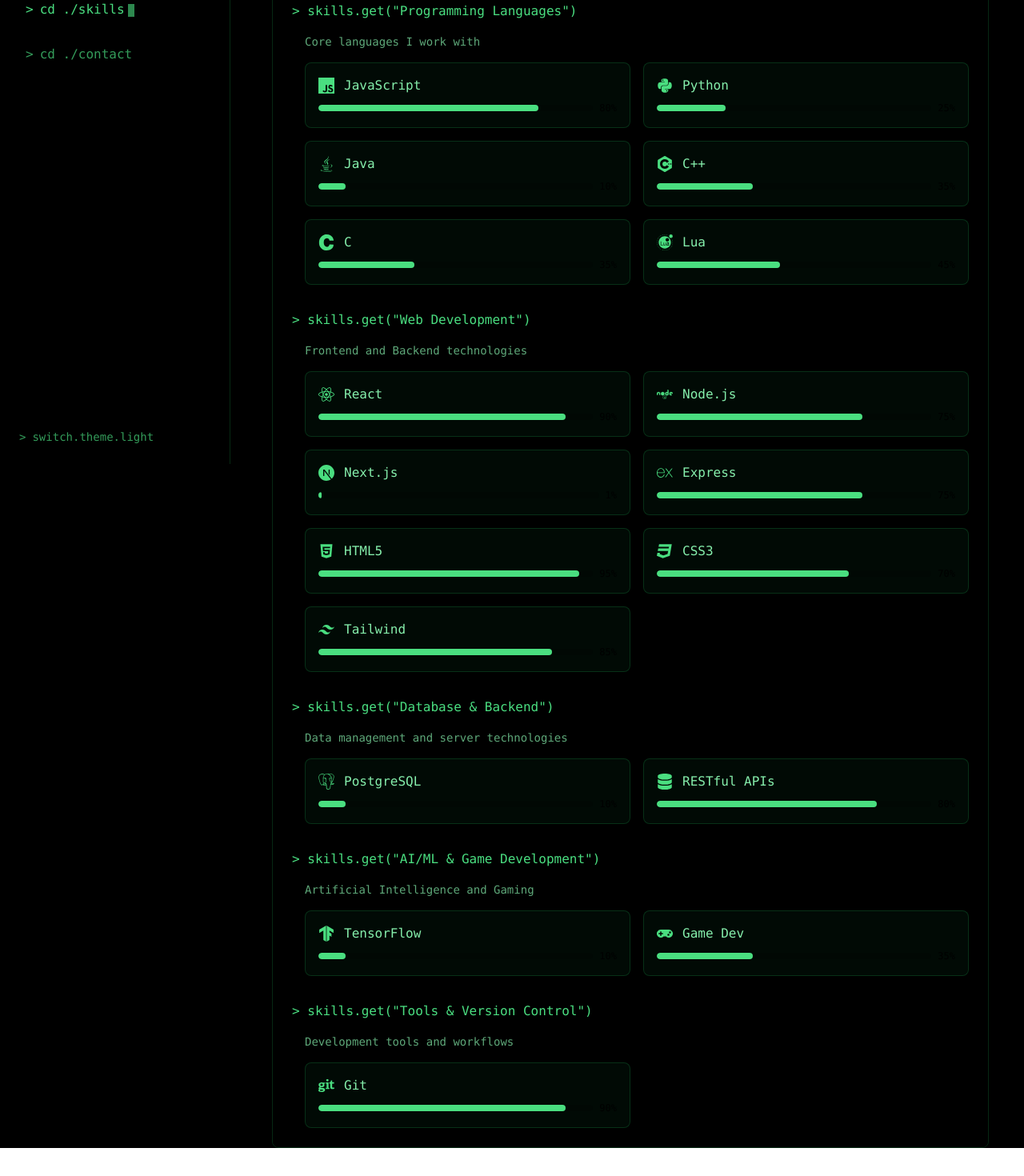
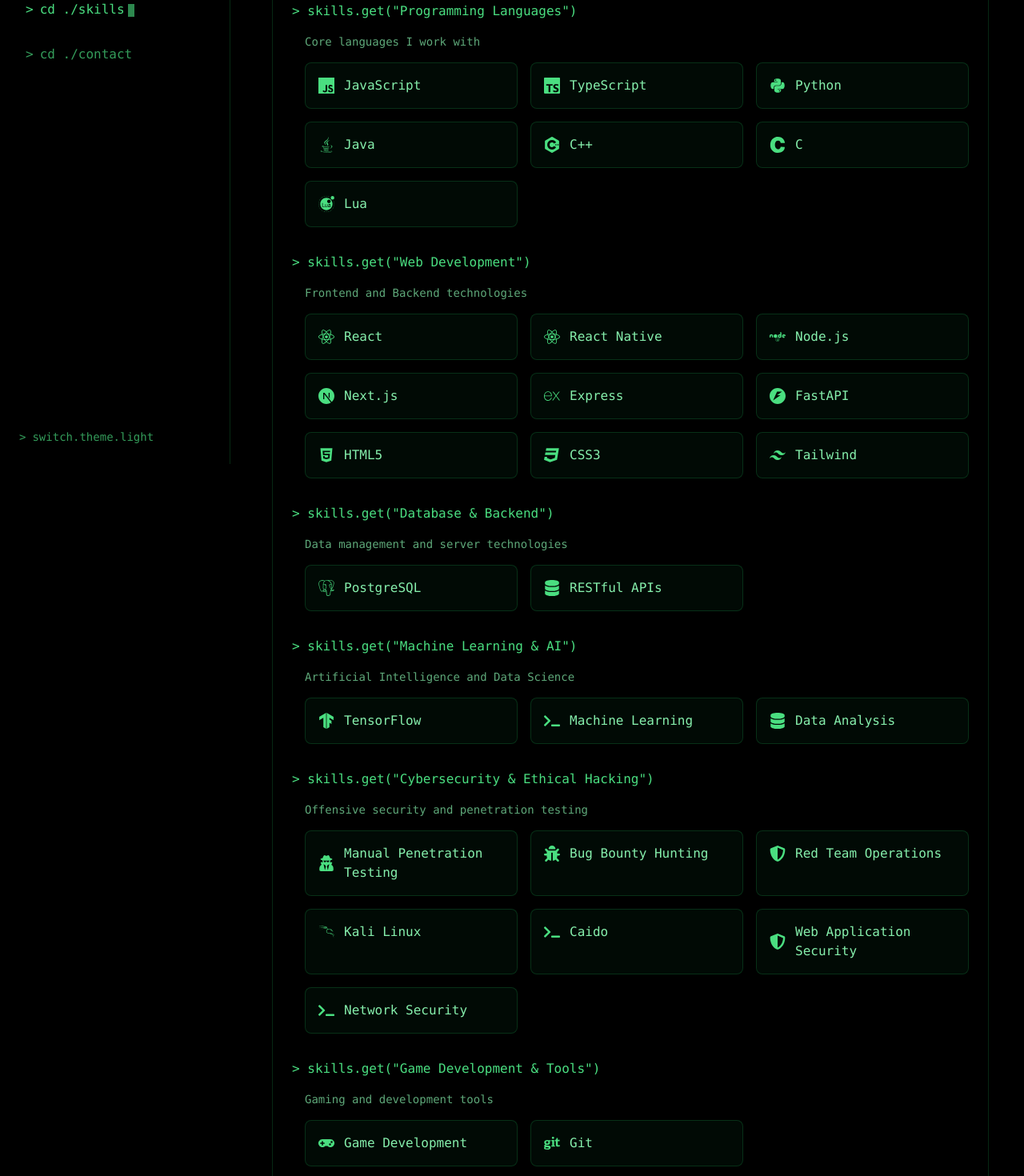
Before and after one commit to ESR-style/Portfolio-Samarth, a React (Vite) app: page /skills in a window 1280 px wide. Shown: the part 220-1690 px from the top of the page at 80% size. Before the commit the page ends 1655 px from the top, so only its background shows below. Built offline with nearby package versions, Linux system fonts and the light colour scheme.

Commit message:
added surakshamitra

```diff
--- a/src/pages/Home.jsx
+++ b/src/pages/Home.jsx
@@ -61,7 +61,11 @@ const Home = () => {
                   </div>
                   <div className="mb-4">
                     <span className="opacity-70">{`role: `}</span>
-                    <span>Full Stack Developer & AI Enthusiast</span>
+                    <span>Full Stack Developer | ML Engineer | Ethical Hacker</span>
+                  </div>
+                  <div className="mb-4">
+                    <span className="opacity-70">{`specialization: `}</span>
+                    <span>Bug Bounty Hunter & Red Team Operations</span>
                   </div>
                   <div className="mb-4">
                     <span className="opacity-70">{`status: `}</span>
@@ -74,9 +78,10 @@ const Home = () => {
               <div className={`mb-8 ${darkMode ? 'text-green-400' : 'text-indigo-400'}`}>
                 <div className="mb-2">{`> user.about`}</div>
                 <div className="ml-4">
-                  I'm a passionate developer exploring the realms of web dev, AI, and game dev.
-                  I create innovative solutions and love turning ideas into reality.
-                  Let's build something awesome together!
+                  I'm a passionate developer with expertise in web development, machine learning, and cybersecurity.
+                  As a manual penetration tester and bug bounty hunter, I specialize in offensive security and red team operations.
+                  I create innovative solutions, secure applications, and love turning ideas into reality while keeping them safe.
+                  Let's build something awesome and secure together!
                 </div>
               </div>
 
--- a/src/pages/Projects.jsx
+++ b/src/pages/Projects.jsx
@@ -2,7 +2,7 @@ import React, { useState } from 'react';
 import { motion, AnimatePresence } from 'framer-motion';
 import { useTheme } from '../context/ThemeContext';
 import Navbar from '../components/Navbar';
-import { FaGithub, FaExternalLinkAlt, FaTerminal } from 'react-icons/fa';
+import { FaGithub, FaExternalLinkAlt, FaTerminal, FaShieldAlt } from 'react-icons/fa';
 import { SiTensorflow, SiPostgresql, SiPython, SiNodedotjs, SiReact, SiFramer, SiJavascript } from 'react-icons/si';
 import { BiLineChart } from 'react-icons/bi';
 import { BsFillMicFill } from 'react-icons/bs';
@@ -79,6 +79,14 @@ const Projects = () => {
 
   const projects = [
     {
+      title: 'Surakshamitra',
+      description: 'Behaviour-based authentication for banking apps with just 7 dataset and along with cognitive intelligence for enhanced security.',
+      category: ['security', 'ai'],
+      tech: [SiPython, SiTensorflow, BiLineChart],
+      github: 'https://github.com/ESR-style/SurakshaMitra',
+      demo: '#'
+    },
+    {
       title: 'Rytamitra',
       description: 'A finance app for farmers, offering expense tracking, savings management, and AI-driven insights with voice control in Kannada to simplify financial planning.',
       category: ['web', 'ai'],
@@ -88,9 +96,9 @@ const Projects = () => {
     },
     {
       title: 'Agriguard',
-      description: 'A web application for farmers that provides real time irrigation requirement flood alerts and copr detection along with much more features using nasa data',
+      description: 'A web application for farmers that provides real time irrigation requirement flood alerts and crop detection along with much more features using NASA data',
       category: 'web',
-      tech: [SiReact,SiTensorflow, SiPython, BiLineChart],
+      tech: [SiReact, SiTensorflow, SiPython, BiLineChart],
       github: 'https://github.com/ESR-style/agriguard',
       demo: 'https://github.com/ESR-style/agriguard'
     },
@@ -124,7 +132,8 @@ const Projects = () => {
   const categories = [
     { id: 'all', name: 'all' },
     { id: 'web', name: 'web' },
-    { id: 'ai', name: 'ai' }
+    { id: 'ai', name: 'ai' },
+    { id: 'security', name: 'security' }
   ];
 
   const filteredProjects = projects.filter(project => {
--- a/src/pages/Skills.jsx
+++ b/src/pages/Skills.jsx
@@ -4,11 +4,12 @@ import { useTheme } from '../context/ThemeContext';
 import Navbar from '../components/Navbar';
 import {
   FaReact, FaPython, FaJava, FaNode, FaHtml5, FaCss3, FaGit,
-  FaDatabase, FaGamepad, FaTerminal
+  FaDatabase, FaGamepad, FaTerminal, FaShieldAlt, FaBug, FaUserSecret
 } from 'react-icons/fa';
 import {
-  SiJavascript, SiCplusplus, SiC, SiLua, SiTailwindcss,
-  SiNextdotjs, SiExpress, SiPostgresql, SiTensorflow
+  SiJavascript, SiTypescript, SiCplusplus, SiC, SiLua, SiTailwindcss,
+  SiNextdotjs, SiExpress, SiPostgresql, SiTensorflow, SiKalilinux,
+  SiFastapi
 } from 'react-icons/si';
 
 const Skills = () => {
@@ -19,48 +20,66 @@ const Skills = () => {
       title: "Programming Languages",
       description: "Core languages I work with",
       skills: [
-        { name: "JavaScript", icon: <SiJavascript />, proficiency: 80 },
-        { name: "Python", icon: <FaPython />, proficiency: 25 },
-        { name: "Java", icon: <FaJava />, proficiency: 10 },
-        { name: "C++", icon: <SiCplusplus />, proficiency: 35 },
-        { name: "C", icon: <SiC />, proficiency: 35 },
-        { name: "Lua", icon: <SiLua />, proficiency: 45 }
+        { name: "JavaScript", icon: <SiJavascript /> },
+        { name: "TypeScript", icon: <SiTypescript /> },
+        { name: "Python", icon: <FaPython /> },
+        { name: "Java", icon: <FaJava /> },
+        { name: "C++", icon: <SiCplusplus /> },
+        { name: "C", icon: <SiC /> },
+        { name: "Lua", icon: <SiLua /> }
       ]
     },
     {
       title: "Web Development",
       description: "Frontend and Backend technologies",
       skills: [
-        { name: "React", icon: <FaReact />, proficiency: 90 },
-        { name: "Node.js", icon: <FaNode />, proficiency: 75 },
-        { name: "Next.js", icon: <SiNextdotjs />, proficiency: 1 },
-        { name: "Express", icon: <SiExpress />, proficiency: 75 },
-        { name: "HTML5", icon: <FaHtml5 />, proficiency: 95 },
-        { name: "CSS3", icon: <FaCss3 />, proficiency: 70 },
-        { name: "Tailwind", icon: <SiTailwindcss />, proficiency: 85 }
+        { name: "React", icon: <FaReact /> },
+        { name: "React Native", icon: <FaReact /> },
+        { name: "Node.js", icon: <FaNode /> },
+        { name: "Next.js", icon: <SiNextdotjs /> },
+        { name: "Express", icon: <SiExpress /> },
+        { name: "FastAPI", icon: <SiFastapi /> },
+        { name: "HTML5", icon: <FaHtml5 /> },
+        { name: "CSS3", icon: <FaCss3 /> },
+        { name: "Tailwind", icon: <SiTailwindcss /> }
       ]
     },
     {
       title: "Database & Backend",
       description: "Data management and server technologies",
       skills: [
-        { name: "PostgreSQL", icon: <SiPostgresql />, proficiency: 10 },
-        { name: "RESTful APIs", icon: <FaDatabase />, proficiency: 80 }
+        { name: "PostgreSQL", icon: <SiPostgresql /> },
+        { name: "RESTful APIs", icon: <FaDatabase /> }
       ]
     },
     {
-      title: "AI/ML & Game Development",
-      description: "Artificial Intelligence and Gaming",
+      title: "Machine Learning & AI",
+      description: "Artificial Intelligence and Data Science",
       skills: [
-        { name: "TensorFlow", icon: <SiTensorflow />, proficiency: 10 },
-        { name: "Game Dev", icon: <FaGamepad />, proficiency: 35 }
+        { name: "TensorFlow", icon: <SiTensorflow /> },
+        { name: "Machine Learning", icon: <FaTerminal /> },
+        { name: "Data Analysis", icon: <FaDatabase /> }
       ]
     },
     {
-      title: "Tools & Version Control",
-      description: "Development tools and workflows",
+      title: "Cybersecurity & Ethical Hacking",
+      description: "Offensive security and penetration testing",
       skills: [
-        { name: "Git", icon: <FaGit />, proficiency: 90 }
+        { name: "Manual Penetration Testing", icon: <FaUserSecret /> },
+        { name: "Bug Bounty Hunting", icon: <FaBug /> },
+        { name: "Red Team Operations", icon: <FaShieldAlt /> },
+        { name: "Kali Linux", icon: <SiKalilinux /> },
+        { name: "Caido", icon: <FaTerminal /> },
+        { name: "Web Application Security", icon: <FaShieldAlt /> },
+        { name: "Network Security", icon: <FaTerminal /> }
+      ]
+    },
+    {
+      title: "Game Development & Tools",
+      description: "Gaming and development tools",
+      skills: [
+        { name: "Game Development", icon: <FaGamepad /> },
+        { name: "Git", icon: <FaGit /> }
       ]
     }
   ];
@@ -118,18 +137,18 @@ const Skills = () => {
                         {section.description}
                       </div>
 
-                      <div className="grid grid-cols-1 md:grid-cols-2 gap-4">
+                      <div className="grid grid-cols-1 md:grid-cols-2 lg:grid-cols-3 gap-4">
                         {section.skills.map((skill) => (
                           <motion.div
                             key={skill.name}
-                            whileHover={{ scale: 1.02 }}
+                            whileHover={{ scale: 1.05 }}
                             className={`p-4 rounded-lg ${
                               darkMode ? 'bg-green-500/5' : 'bg-indigo-500/5'
                             } border ${
                               darkMode ? 'border-green-500/20' : 'border-indigo-500/20'
-                            }`}
+                            } transition-all duration-300`}
                           >
-                            <div className="flex items-center gap-3 mb-2">
+                            <div className="flex items-center gap-3">
                               <span className={`text-xl ${
                                 darkMode ? 'text-green-400' : 'text-indigo-400'
                               }`}>
@@ -137,24 +156,8 @@ const Skills = () => {
                               </span>
                               <span className={`${
                                 darkMode ? 'text-green-300' : 'text-indigo-300'
-  }`}>
+                              } font-medium`}>
                                 {skill.name}
-  </span>
-</div>
-                            {/* Proficiency Bar */}
-                            <div className="flex items-center gap-2">
-                              <div className="flex-1 h-2 rounded-full bg-black/20 overflow-hidden">
-                                <motion.div
-                                  initial={{ width: 0 }}
-                                  animate={{ width: `${skill.proficiency}%` }}
-                                  transition={{ duration: 1, delay: 0.2 }}
-                                  className={`h-full rounded-full ${
-                                    darkMode ? 'bg-green-400' : 'bg-indigo-400'
-                                  }`}
-                                />
-                              </div>
-                              <span className="text-xs">
-                                {`${skill.proficiency}%`}
                               </span>
                             </div>
                           </motion.div>
```
Lines whose indentation alone changed are shown as unchanged.
